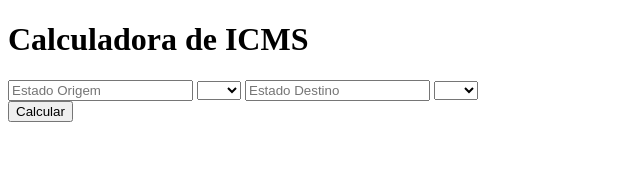
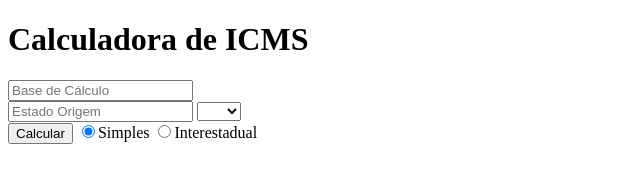
Before and after one commit to alpdias/calculadora-icms, a plain HTML site: page src/index.html in a window 1280 px wide. Shown: the whole page, without its empty margins (0-640 px from the left). Drawn offline with Linux system fonts and the light colour scheme.

Commit message:
add functions and update index

```diff
--- a/src/index.html
+++ b/src/index.html
@@ -10,8 +10,9 @@ Criado em 07/2020
     </head>
     <body>
         <h1>Calculadora de ICMS</h1>
-        <div id="app">
-            <input type="text" name="origem" id="origem" placeholder="Estado Origem">
+        <div id="simples">
+            <input type="number" name="base" id="base" placeholder="Base de Cálculo"/></br>
+            <input type="text" name="origem" id="origem" placeholder="Estado Origem"/>
             <select name="origemSelect" id="origemSelect" onclick="carregarOrigem()">
                 <option value=""></option>
                 <option value="Acre">AC</option>
@@ -42,41 +43,12 @@ Criado em 07/2020
                 <option value="Sergipe">SE</option>
                 <option value="Tocantins">TO</option>
             </select>
-            <input type="text" name="destino" id="destino" placeholder="Estado Destino">
-            <select name="destinoSelect" id="destinoSelect" onclick="carregarDestino()">
-                <option value=""></option>
-                <option value="Acre">AC</option>
-                <option value="Alagoas">AL</option>
-                <option value="Amapá">AP</option>
-                <option value="Amazonas">AM</option>
-                <option value="Bahia">BA</option>
-                <option value="Ceará">CE</option>
-                <option value="Distrito Federal">DF</option>
-                <option value="Espírito Santo">ES</option>
-                <option value="Goiás">GO</option>
-                <option value="Maranhão">MA</option>
-                <option value="Mato Grosso">MT</option>
-                <option value="Mato Grosso do Sul">MS</option>
-                <option value="Minas Gerais">MG</option>
-                <option value="Pará">PA</option>
-                <option value="Paraíba">PB</option>
-                <option value="Paraná">PR</option>
-                <option value="Pernambuco">PE</option>
-                <option value="Piauí">PI</option>
-                <option value="Rio de Janeiro">RJ</option>
-                <option value="Rio Grande do Norte">RN</option>
-                <option value="Rio Grande do Sul">RS</option>
-                <option value="Rondônia">RO</option>
-                <option value="Roraima">RR</option>
-                <option value="Santa Catarina">SC</option>
-                <option value="São Paulo">SP</option>
-                <option value="Sergipe">SE</option>
-                <option value="Tocantins">TO</option>
-            </select>
+            <div id="completo"></div>
+            <button name="calcular" id="calcular" onclick="calcular()">Calcular</button>
+            <input type="radio" name="Inter" id="simples" checked onclick="verificarSimples()"/><label for="simples">Simples</label>
+            <input type="radio" name="Inter" id="interestadual" onclick="verificarCompleto()"/><label for="interestadual">Interestadual</label>
         </div>
-        <div id="button">
-            <button name="calcular" id="calcular">Calcular</button>
-        </div>
-    <script src="javascript/main.js"></script>
+        <div id="resultado"></div>
+        <script src="javascript/main.js"></script>
     </body>
 </html>
--- a/src/javascript/main.js
+++ b/src/javascript/main.js
@@ -3,13 +3,10 @@ Criado em 07/2020
 @Autor: Paulo https://github.com/alpdias
 */
 
-// variaveis para os elementos html
-var origem = document.querySelector('#origem');
-var origemSelect = document.querySelector('#origemSelect'); //console.log(origemSelect[2].text); tag 'select' pode ser usada com index
-var destino = document.querySelector('#destino');
-var destinoSelect = document.querySelector('#destinoSelect');
+function carregarOrigem() { // funçao para mostrar no elemento 'input' o valor selecionado e definir o valor
 
-function carregarOrigem() { // funçao para mostrar no elemento 'input' o valor selecionado
+    var origem = document.querySelector('#origem');
+    var origemSelect = document.querySelector('#origemSelect'); //console.log(origemSelect[2].text); tag 'select' pode ser usada com index
 
     var carregar = origemSelect.value;
     origem.value = carregar;
@@ -76,9 +73,68 @@ function carregarOrigem() { // funçao para mostrar no elemento 'input' o valor
         aliquotaOrigem = 0;
     };
 
+    return aliquotaOrigem;
+
+};
+
+function calculoSimples() { // funçao para calcular o valor do ICMS simples
+
+    var base = document.querySelector('#base').value; // valor do elemento 'input' com id '#base' (valor para base de calculo)
+
+    valorOrigem = carregarOrigem(); // valor da aliquota de origem
+
+};
+
+function verificarCompleto() { // funçao para verificar se o elemento 'radio' no html esta preenchido e inserir html
+
+    document.querySelector('#interestadual').checked = true; // verificar 'radio' checked
+
+    document.querySelector('#completo').innerHTML = '<input type="text" name="destino" id="destino" placeholder="Estado Destino">\
+        <select name="destinoSelect" id="destinoSelect" onclick="carregarDestino()">\
+        <option value=""></option>\
+        <option value="Acre">AC</option>\
+        <option value="Alagoas">AL</option>\
+        <option value="Amapá">AP</option>\
+        <option value="Amazonas">AM</option>\
+        <option value="Bahia">BA</option>\
+        <option value="Ceará">CE</option>\
+        <option value="Distrito Federal">DF</option>\
+        <option value="Espírito Santo">ES</option>\
+        <option value="Goiás">GO</option>\
+        <option value="Maranhão">MA</option>\
+        <option value="Mato Grosso">MT</option>\
+        <option value="Mato Grosso do Sul">MS</option>\
+        <option value="Minas Gerais">MG</option>\
+        <option value="Pará">PA</option>\
+        <option value="Paraíba">PB</option>\
+        <option value="Paraná">PR</option>\
+        <option value="Pernambuco">PE</option>\
+        <option value="Piauí">PI</option>\
+        <option value="Rio de Janeiro">RJ</option>\
+        <option value="Rio Grande do Norte">RN</option>\
+        <option value="Rio Grande do Sul">RS</option>\
+        <option value="Rondônia">RO</option>\
+        <option value="Roraima">RR</option>\
+        <option value="Santa Catarina">SC</option>\
+        <option value="São Paulo">SP</option>\
+        <option value="Sergipe">SE</option>\
+        <option value="Tocantins">TO</option>\
+        </select>';
+
+};
+
+function verificarSimples() { // funçao para verificar se o elemento 'radio' no html esta preenchido e inserir um html novo
+
+    document.querySelector('#simples').checked = true; // verificar 'radio' checked
+
+    document.querySelector('#completo').innerHTML = ''; // inserir html
+
 };
 
 function carregarDestino() { // funçao para mostrar no elemento 'input' o valor selecionado
+
+    var destino = document.querySelector('#destino');
+    var destinoSelect = document.querySelector('#destinoSelect'); //console.log(origemSelect[2].text); tag 'select' pode ser usada com index
 
     var carregar = destinoSelect.value;
     destino.value = carregar;
@@ -145,4 +201,16 @@ function carregarDestino() { // funçao para mostrar no elemento 'input' o valor
         aliquotaDestino = 0;
     };
 
+    return aliquotaDestino;
+
 };
+
+function calculoCompleto() {
+
+    var base = document.querySelector('#base').value; // valor do elemento 'input' com id '#base' (valor para base de calculo)
+
+    valorOrigem = carregarOrigem(); // valor da aliquota de origem
+
+    valorDestino = carregarDestino(); // valor da aliquota de destino
+
+};
```
